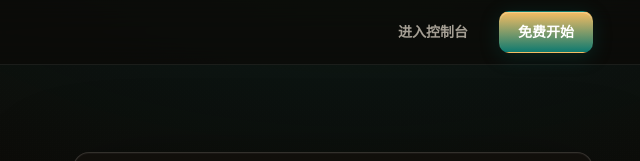
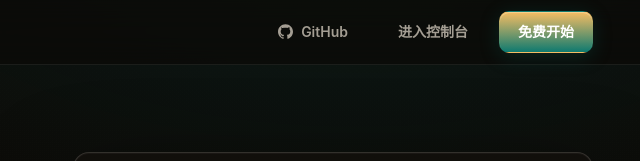
Before and after one commit to mawenqing1/reins, an Electron app: page web/index.html in a window 1360 px wide. Shown: the top 161 px of the page, 623-1263 px from the left. Drawn offline with Linux system fonts and the light colour scheme.

Commit message:
落地页接入 GitHub 开源入口：导航加 GitHub 图标按钮（移动端仅图标），页脚占位链接指向 mawenqing1/reins

```diff
--- a/src/landing.less
+++ b/src/landing.less
@@ -77,6 +77,7 @@
   a { transition: color .15s; &:hover { color: var(--ink); } }
 }
 .nav-cta { margin-left: auto; display: flex; gap: 12px; align-items: center; }
+.nav-cta .gh svg { width: 15px; height: 15px; fill: currentColor; }
 
 // —— 按钮
 .btn {
@@ -394,5 +395,6 @@
   h1 { font-size: 40px; }
   .cases, .feats, .steps, .integ-grid, .price-grid { grid-template-columns: 1fr; }
   .nav-links { display: none; }
+  .nav-cta .gh { padding: 9px 12px; .lbl { display: none; } }
   .integ-list { grid-template-columns: 1fr; }
 }
--- a/web/index.html
+++ b/web/index.html
@@ -31,6 +31,10 @@
       <a href="#faq">FAQ</a>
     </div>
     <div class="nav-cta">
+      <a class="btn btn-ghost gh" href="https://github.com/mawenqing1/reins" target="_blank" rel="noopener" title="GitHub 开源仓库">
+        <svg viewBox="0 0 24 24" aria-hidden="true"><path d="M12 .297c-6.63 0-12 5.373-12 12 0 5.303 3.438 9.8 8.205 11.385.6.113.82-.258.82-.577 0-.285-.01-1.04-.015-2.04-3.338.724-4.042-1.61-4.042-1.61C4.422 18.07 3.633 17.7 3.633 17.7c-1.087-.744.084-.729.084-.729 1.205.084 1.838 1.236 1.838 1.236 1.07 1.835 2.809 1.305 3.495.998.108-.776.417-1.305.76-1.605-2.665-.3-5.466-1.332-5.466-5.93 0-1.31.465-2.38 1.235-3.22-.135-.303-.54-1.523.105-3.176 0 0 1.005-.322 3.3 1.23.96-.267 1.98-.399 3-.405 1.02.006 2.04.138 3 .405 2.28-1.552 3.285-1.23 3.285-1.23.645 1.653.24 2.873.12 3.176.765.84 1.23 1.91 1.23 3.22 0 4.61-2.805 5.625-5.475 5.92.42.36.81 1.096.81 2.22 0 1.606-.015 2.896-.015 3.286 0 .315.21.69.825.57C20.565 22.092 24 17.592 24 12.297c0-6.627-5.373-12-12-12"/></svg>
+        <span class="lbl">GitHub</span>
+      </a>
       <a class="btn btn-ghost" href="app.html">进入控制台</a>
       <a class="btn btn-primary" href="app.html">免费开始</a>
     </div>
@@ -248,7 +252,7 @@
       Reins
     </span>
     <div class="links">
-      <a href="#features">产品能力</a><a href="#pricing">定价</a><a href="app.html">控制台</a><a href="#">文档</a><a href="#">GitHub</a>
+      <a href="#features">产品能力</a><a href="#pricing">定价</a><a href="app.html">控制台</a><a href="#">文档</a><a href="https://github.com/mawenqing1/reins" target="_blank" rel="noopener">GitHub</a>
     </div>
     <span class="cp">© 2026 Reins · 本站为产品演示原型</span>
   </div>
```
Also changed, not shown: web/assets/landing.css.
